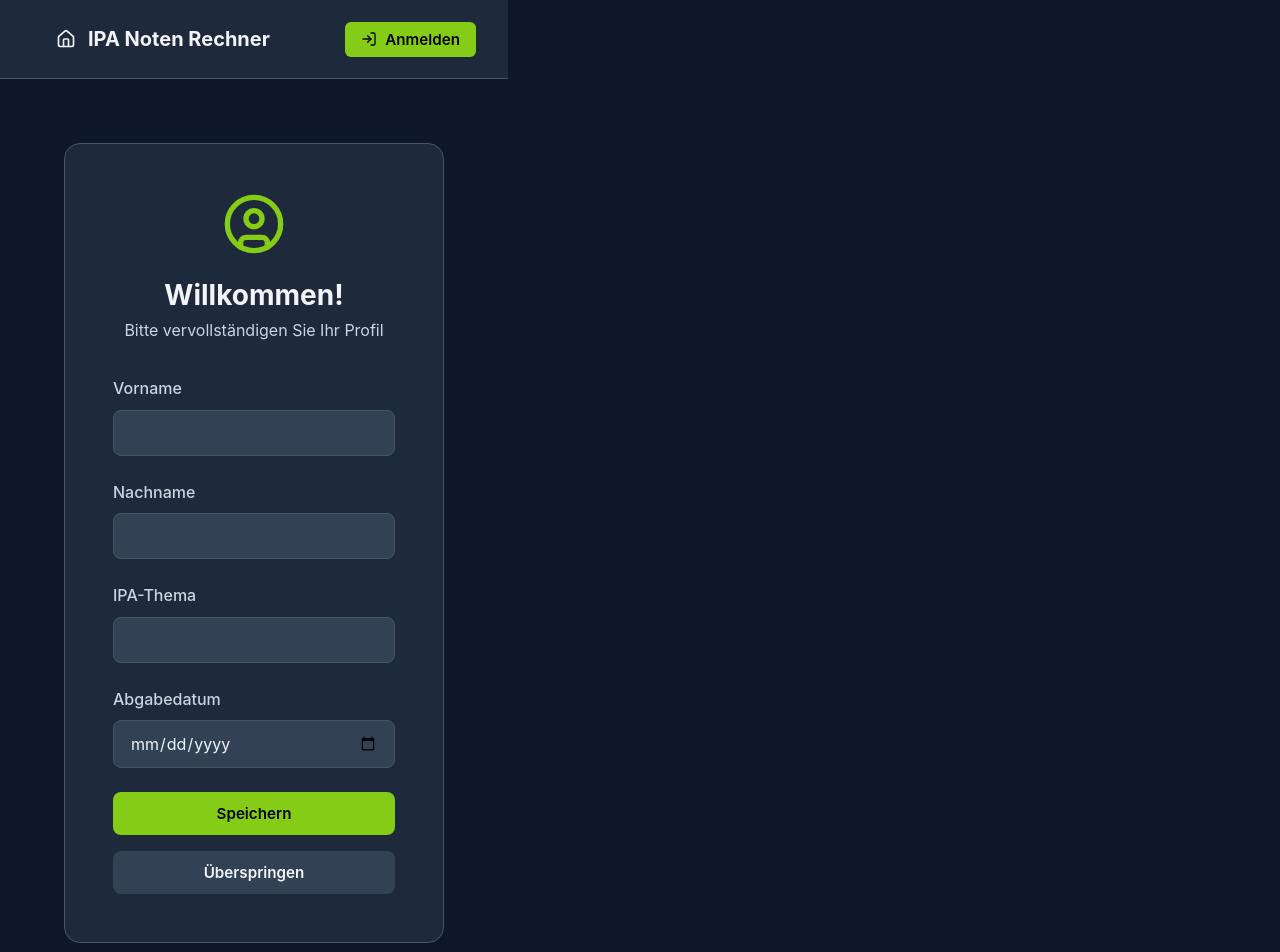
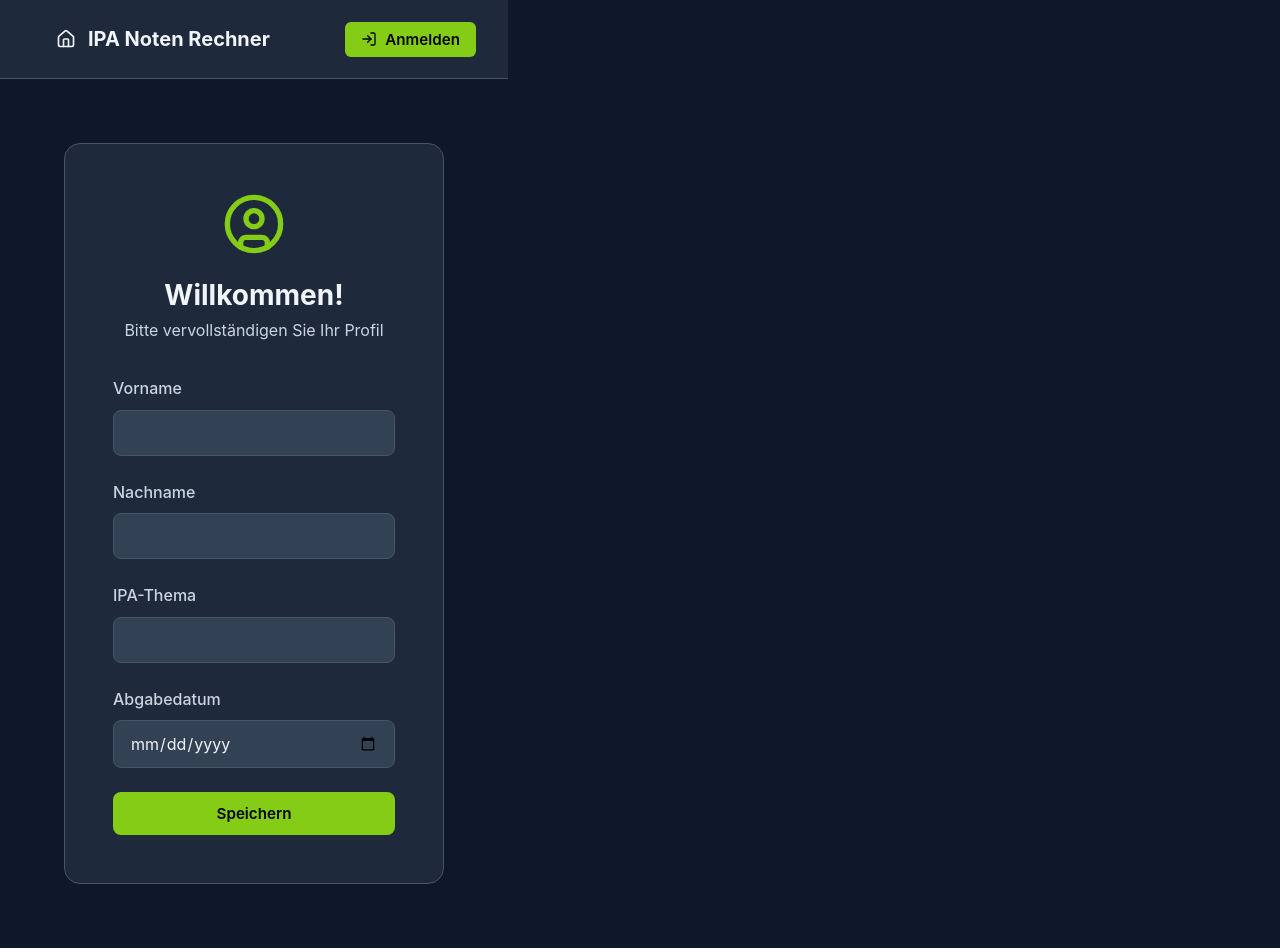
Before and after one commit to jannismilz/ipa-noten-rechner, a React (Vite) app in the folder frontend/: page /onboarding in a window 1280 px wide. Shown: the top 952 px of the page. Built offline with nearby package versions, Linux system fonts and the light colour scheme; no server answers.

Commit message:
feat: Redirect to home if onboarding already done

```diff
--- a/frontend/src/pages/Login.jsx
+++ b/frontend/src/pages/Login.jsx
@@ -17,8 +17,15 @@ export default function Login() {
     setLoading(true);
 
     try {
-      await login(username, password);
-      navigate('/onboarding');
+      const profile = await login(username, password);
+
+      const isProfileComplete = profile.first_name && profile.last_name && profile.topic && profile.submission_date;
+
+      if (isProfileComplete) {
+        navigate('/');
+      } else {
+        navigate('/onboarding');
+      }
     } catch (err) {
       setError(err.message);
     } finally {
--- a/frontend/src/pages/Onboarding.jsx
+++ b/frontend/src/pages/Onboarding.jsx
@@ -17,6 +17,13 @@ export default function Onboarding() {
 
   useEffect(() => {
     if (user) {
+      const isProfileComplete = user.first_name && user.last_name && user.topic && user.submission_date;
+
+      if (isProfileComplete) {
+        navigate('/');
+        return;
+      }
+
       setFormData({
         firstName: user.first_name || '',
         lastName: user.last_name || '',
@@ -24,7 +31,7 @@ export default function Onboarding() {
         submissionDate: user.submission_date || ''
       });
     }
-  }, [user]);
+  }, [user, navigate]);
 
   const handleSubmit = async (e) => {
     e.preventDefault();
@@ -108,18 +115,9 @@ export default function Onboarding() {
             />
           </div>
 
-          <div className="form-actions">
-            <button type="submit" className="btn-primary" disabled={loading}>
-              {loading ? 'Speichern...' : 'Speichern'}
-            </button>
-            <button
-              type="button"
-              className="btn-secondary"
-              onClick={() => navigate('/')}
-            >
-              Überspringen
-            </button>
-          </div>
+          <button type="submit" className="btn-primary" disabled={loading}>
+            {loading ? 'Speichern...' : 'Speichern'}
+          </button>
         </form>
       </div>
     </div>
```
